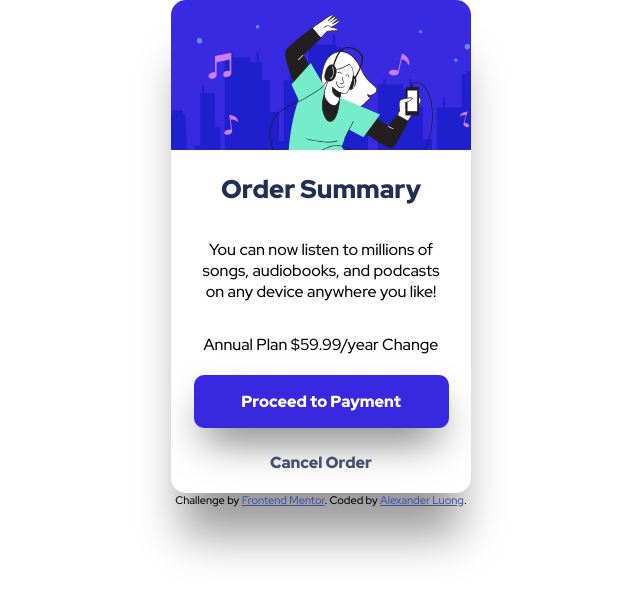
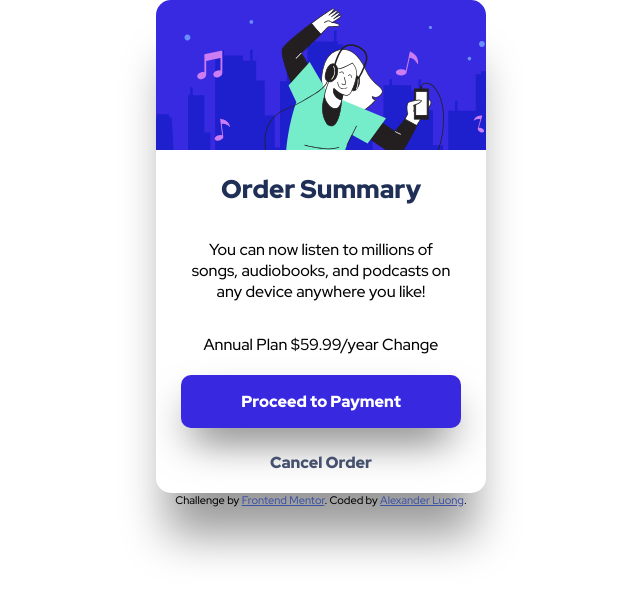
Before and after one commit to alexanderluong/order-summary-component-react, a React (Create React App) app: page / in a window 1280 px wide. Shown: the top 600 px of the page, without its empty margins (319-959 px from the left). Built offline with nearby package versions, Linux system fonts and the light colour scheme.

Commit message:
Increase width of summary card and p text

```diff
--- a/src/components/OrderSummaryCard/OrderSummaryCard.js
+++ b/src/components/OrderSummaryCard/OrderSummaryCard.js
@@ -8,7 +8,7 @@ const OrderSummaryCard = () => {
       <div>
         <HeroImage
           preserveAspectRatio='xMidYMid slice'
-          width='300px'
+          width='330px'
           height='150px'
           viewBox='0 0 400 200'
         />
--- a/src/components/OrderSummaryCard/OrderSummaryCard.module.css
+++ b/src/components/OrderSummaryCard/OrderSummaryCard.module.css
@@ -1,5 +1,5 @@
 .card {
-  max-width: 300px;
+  max-width: 330px;
   margin: auto;
   text-align: center;
   display: flex;
@@ -19,5 +19,5 @@ h1 {
 }
 
 p {
-  max-width: 85%;
+  max-width: 80%;
 }
```
